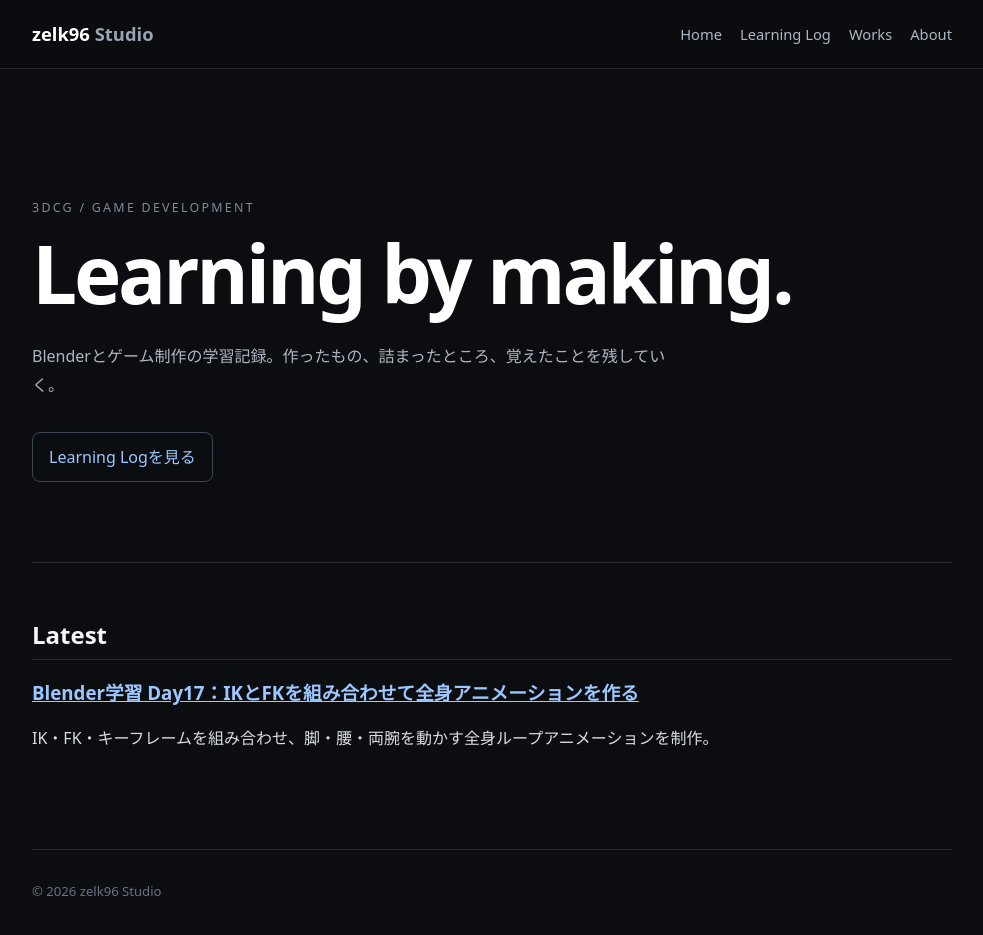
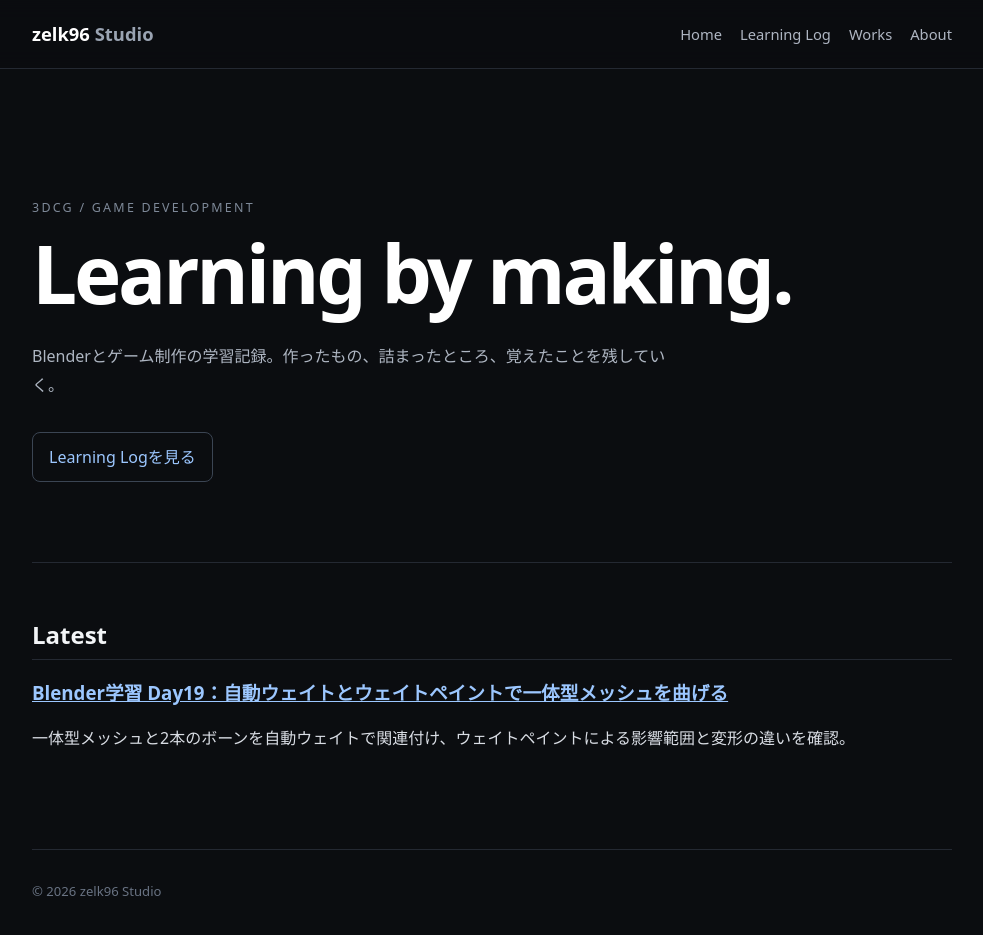
Before and after one commit to zelk96/zelk96-studio, a Jekyll site: the page built from index.md, in a window 1280 px wide and 954 px high. Shown: the top 935 px of the window, without its empty margins (148-1131 px from the left). Built offline with Jekyll 4.4.1, drawn with Linux system fonts in a browser that asks for light colours.

```diff
--- a/index.md
+++ b/index.md
@@ -12,6 +12,6 @@ title: Home
 
 ## Latest
 
-### [Blender学習 Day17：IKとFKを組み合わせて全身アニメーションを作る]({{ '/posts/blender-day17.html' | relative_url }})
+### [Blender学習 Day19：自動ウェイトとウェイトペイントで一体型メッシュを曲げる]({{ '/posts/blender-day19.html' | relative_url }})
 
-IK・FK・キーフレームを組み合わせ、脚・腰・両腕を動かす全身ループアニメーションを制作。
+一体型メッシュと2本のボーンを自動ウェイトで関連付け、ウェイトペイントによる影響範囲と変形の違いを確認。
```
Also changed, not shown: learning.md (+2 -0 lines), posts/blender-day18.md (+5 -0 lines), posts/blender-day19.md (+5 -0 lines).
